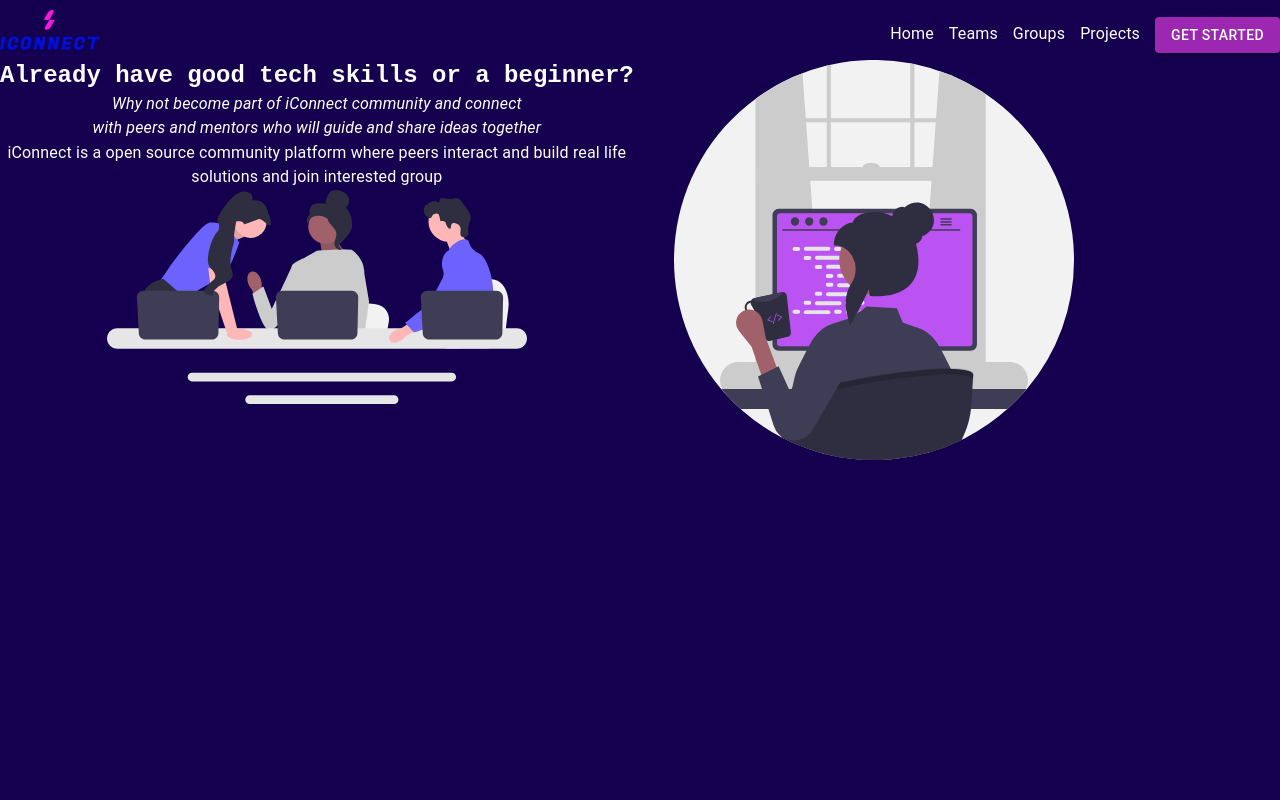
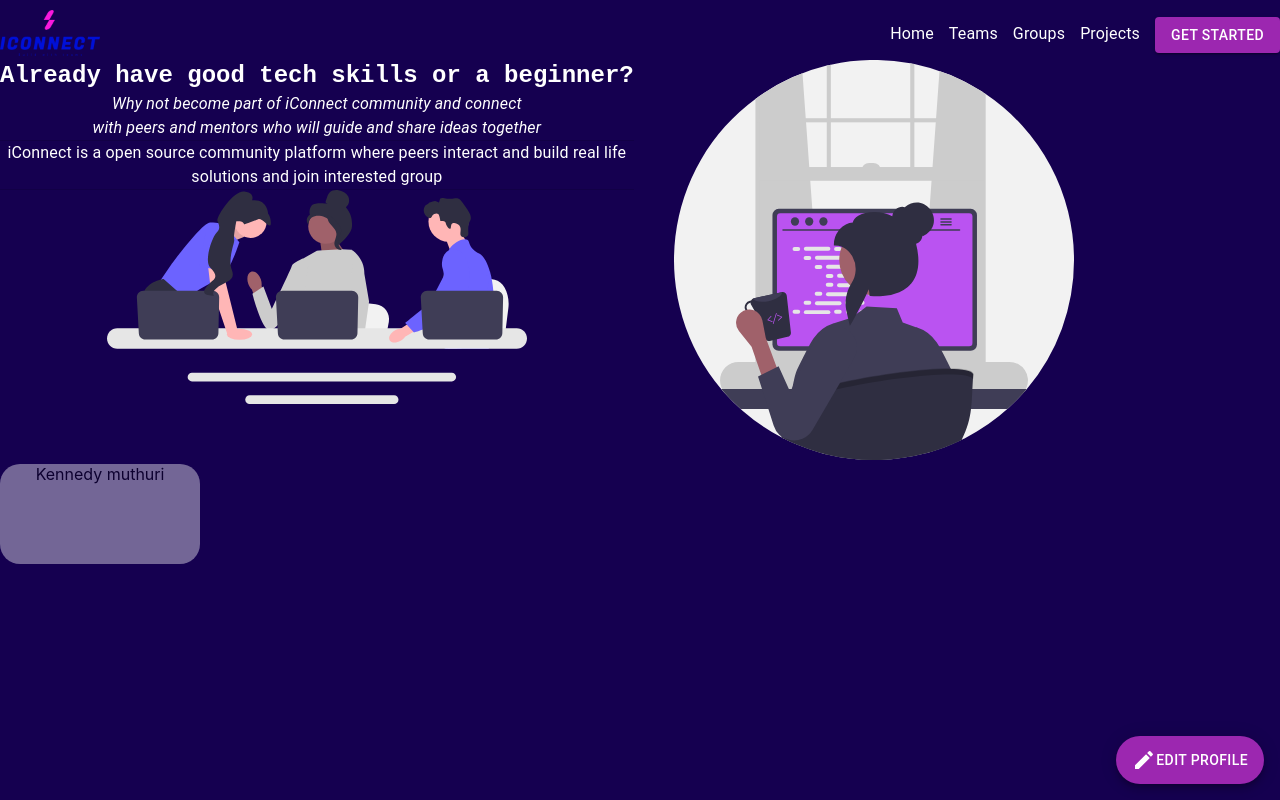
Before and after one commit to muthuri-dev/iconnect_web, a React (Create React App) app in the folder frontend/: page /home in a window 1280 px wide. Built offline with nearby package versions, Linux system fonts and the light colour scheme.

Commit message:
created modal and FAB

```diff
--- a/frontend/public/index.html
+++ b/frontend/public/index.html
@@ -24,7 +24,7 @@
       work correctly both with client-side routing and a non-root public URL.
       Learn how to configure a non-root public URL by running `npm run build`.
     -->
-    <title>React App</title>
+    <title>iConnect</title>
   </head>
   <body>
     <noscript>You need to enable JavaScript to run this app.</noscript>
--- a/frontend/src/components/homeContent.jsx
+++ b/frontend/src/components/homeContent.jsx
@@ -1,11 +1,19 @@
 import { Grid } from "@mui/material";
+import { Box } from "@mui/system";
 
 
 const HomeContent = () => {
     return (
         <div className="content">
-            <Grid>
-
+            <Grid container spacing={5} direction='column'>
+                <Grid item sx={6}md={4}>
+                    <Box
+                    sx={{backgroundColor:'white',height:100,width:200,
+                    opacity:[0.6,0.5,0.4],borderRadius:5,
+                    '&:Hover':{background:'primary'}
+                    }}
+                    >Kennedy muthuri</Box>
+                </Grid>
             </Grid>
         </div>
      );
--- /dev/null
+++ b/frontend/src/utils/fab.modal.jsx
@@ -0,0 +1,36 @@
+import { Fab } from "@mui/material";
+import EditIcon from "@mui/icons-material/Edit";
+import{useState} from 'react';
+import { Button, Dialog, DialogActions, DialogContent, DialogTitle, TextField } from "@mui/material";
+
+
+const FloatBtn = () => {
+    const[open, setOpen]=useState(false);
+
+    const handleClick=function(){
+        setOpen(true);
+
+    }
+    return (
+        <div>
+        <Fab variant="extended" aria-label="edit" color='secondary'
+        sx={{position:'fixed',bottom:(theme)=>theme.spacing(2),
+            right:(theme)=>theme.spacing(2)
+    }}onClick={handleClick}
+        >
+            <EditIcon/>Edit Profile
+        </Fab>
+            <Dialog open={open}>
+            <DialogTitle>Create Your Profile</DialogTitle>
+            <DialogContent>
+                <TextField variant="outlined"color="secondary"label='Username' />
+            </DialogContent>
+            <DialogActions>
+                <Button variant='contained'color="secondary">SUBMIT</Button>
+            </DialogActions>
+            </Dialog>
+        </div>
+     );
+}
+
+export default FloatBtn;
--- a/frontend/src/views/home.jsx
+++ b/frontend/src/views/home.jsx
@@ -1,7 +1,9 @@
 import { Divider, Grid } from "@mui/material";
+import HomeContent from "../components/homeContent";
 import Navbar from "../components/navbar";
 import ViewSVG from "../components/view";
 import ViewText from "../components/viewText";
+import FloatBtn from "../utils/fab.modal";
 
 
 const Home = () => {
@@ -14,8 +16,11 @@ const Home = () => {
                         <Divider/>
                         <Grid item><ViewSVG/></Grid>
                     </Grid>
+                    <Grid item container spacing={5}direction='row'>
+                        <Grid item><HomeContent/></Grid>
+                    </Grid>
                </Grid>
-
+                <FloatBtn/>
         </div>
      );
 }
--- a/frontend/src/views/register.jsx
+++ b/frontend/src/views/register.jsx
@@ -24,7 +24,7 @@ const Register = () => {
                         marginBottom:4
                       }}
                     type='text'
-                    ></TextField>
+                    />
 
 <TextField
                     className={'inputs'}
```
